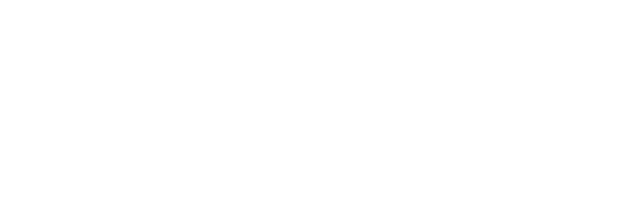
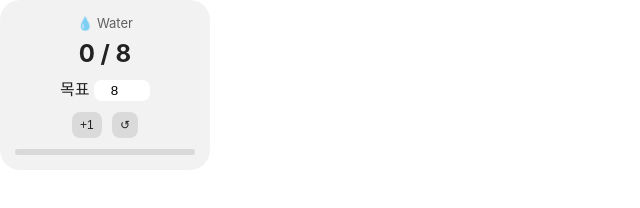
Before and after one commit to bookvisor/widget, a plain HTML site: page index.html in a window 1280 px wide. Shown: the whole page, without its empty margins (0-640 px from the left). Drawn offline with Linux system fonts and the light colour scheme.

Commit message:
Update index.html

```diff
--- a/index.html
+++ b/index.html
@@ -1,3 +1,9 @@
+<!DOCTYPE html>
+<html lang="ko">
+<head>
+<meta charset="UTF-8">
+<title>Water Widget</title>
+
 <style>
 body {
   margin: 0;
@@ -44,6 +50,7 @@
   margin-bottom: 8px;
 }
 
+/* ✅ 버튼 기본 */
 .btns button {
   border: none;
   border-radius: 8px;
@@ -55,7 +62,7 @@
   color: inherit;
 }
 
-/* 다크모드 버튼 */
+/* ✅ 버튼 다크 */
 @media (prefers-color-scheme: dark) {
   .btns button {
     background: rgba(255,255,255,0.2);
@@ -71,7 +78,7 @@
   overflow: hidden;
 }
 
-/* 다크모드 바 */
+/* ✅ 바 다크 */
 @media (prefers-color-scheme: dark) {
   .bar {
     background: rgba(255,255,255,0.15);
@@ -85,3 +92,81 @@
   transition: 0.3s;
 }
 </style>
+</head>
+
+<body>
+
+<div class="card">
+  <div class="title">💧 Water</div>
+  <div class="count" id="count">0 / 8</div>
+
+  목표 <input id="goal" type="number" min="1">
+
+  <div class="btns">
+    <button onclick="add()">+1</button>
+    <button onclick="reset()">↺</button>
+  </div>
+
+  <div class="bar">
+    <div class="fill" id="fill"></div>
+  </div>
+</div>
+
+<script>
+// ✅ 저장 키
+const COUNT_KEY = "water_count";
+const GOAL_KEY = "water_goal";
+const DATE_KEY = "water_date";
+
+// ✅ 오늘 날짜 확인 (자동 초기화)
+const today = new Date().toLocaleDateString();
+const savedDate = localStorage.getItem(DATE_KEY);
+
+if (savedDate !== today) {
+  localStorage.setItem(DATE_KEY, today);
+  localStorage.setItem(COUNT_KEY, 0);
+}
+
+// ✅ 데이터 불러오기
+let count = Number(localStorage.getItem(COUNT_KEY)) || 0;
+let goal = Number(localStorage.getItem(GOAL_KEY)) || 8;
+
+document.getElementById("goal").value = goal;
+
+// ✅ 버튼 기능
+function add() {
+  count++;
+  save();
+  update();
+}
+
+function reset() {
+  count = 0;
+  save();
+  update();
+}
+
+// ✅ 저장
+function save() {
+  localStorage.setItem(COUNT_KEY, count);
+  localStorage.setItem(GOAL_KEY, document.getElementById("goal").value);
+}
+
+// ✅ 화면 업데이트
+function update() {
+  goal = Number(document.getElementById("goal").value);
+  document.getElementById("count").innerText = count + " / " + goal;
+
+  let percent = Math.min((count / goal) * 100, 100);
+  document.getElementById("fill").style.width = percent + "%";
+}
+
+// 목표 변경 저장
+document.getElementById("goal").addEventListener("input", save);
+
+// 초기 실행
+update();
+</script>
+
+</body>
+</html>
```
